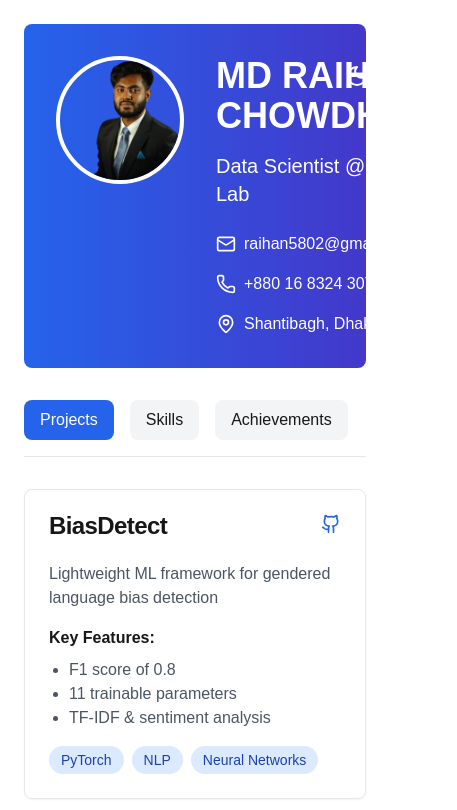
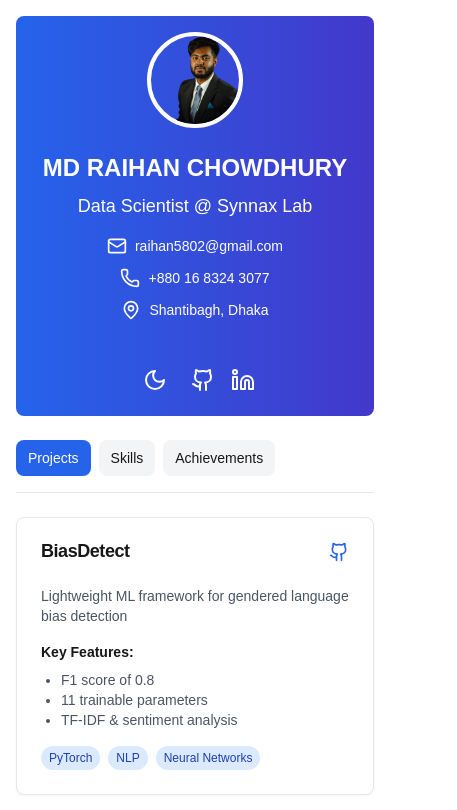
Before and after one commit to raihan5802/Portfolio, a Next.js app: page / in a window 390 px wide. Shown: the top 810 px of the page, 457 px wide, since content can reach past the window. Built offline with nearby package versions, Linux system fonts and the light colour scheme.

Commit message:
Update page.tsx

```diff
--- a/src/app/page.tsx
+++ b/src/app/page.tsx
@@ -69,35 +69,35 @@ export default function Home() {
   ];
 
   return (
-   <div className="max-w-6xl mx-auto p-6 space-y-8 dark:bg-gray-900 min-h-screen">
-     <div className="bg-gradient-to-r from-blue-600 to-indigo-700 dark:from-blue-900 dark:to-indigo-900 text-white rounded-lg p-8">
-       <div className="flex justify-between items-start">
-         <div className="flex gap-8 items-start">
+    <div className="max-w-6xl mx-auto p-4 md:p-6 space-y-6 md:space-y-8 dark:bg-gray-900 min-h-screen">
+      <div className="bg-gradient-to-r from-blue-600 to-indigo-700 dark:from-blue-900 dark:to-indigo-900 text-white rounded-lg p-4 md:p-8">
+        <div className="flex flex-col md:flex-row justify-between items-center md:items-start gap-6 md:gap-0">
+          <div className="flex flex-col md:flex-row items-center md:items-start gap-6 md:gap-8">
             <img
               src="/profile.png"
               alt="Profile"
-             className="w-32 h-32 rounded-full object-cover border-4 border-white"
+              className="w-24 h-24 md:w-32 md:h-32 rounded-full object-cover border-4 border-white"
             />
-           <div>
-             <h1 className="text-4xl font-bold mb-4">MD RAIHAN CHOWDHURY</h1>
-             <h2 className="text-xl mb-6">Data Scientist @ Synnax Lab</h2>
-             <div className="flex flex-wrap gap-4">
-               <a href="mailto:raihan5802@gmail.com" className="flex items-center gap-2 hover:text-blue-200">
+            <div className="text-center md:text-left">
+              <h1 className="text-2xl md:text-4xl font-bold mb-2 md:mb-4">MD RAIHAN CHOWDHURY</h1>
+              <h2 className="text-lg md:text-xl mb-4 md:mb-6">Data Scientist @ Synnax Lab</h2>
+              <div className="flex flex-col md:flex-row flex-wrap gap-3 md:gap-4">
+                <a href="mailto:raihan5802@gmail.com" className="flex items-center justify-center md:justify-start gap-2 hover:text-blue-200">
                   <Mail className="w-5 h-5" />
-                 <span>raihan5802@gmail.com</span>
+                  <span className="text-sm md:text-base">raihan5802@gmail.com</span>
                 </a>
-               <a href="tel:+8801683243077" className="flex items-center gap-2 hover:text-blue-200">
+                <a href="tel:+8801683243077" className="flex items-center justify-center md:justify-start gap-2 hover:text-blue-200">
                   <Phone className="w-5 h-5" />
-                 <span>+880 16 8324 3077</span>
+                  <span className="text-sm md:text-base">+880 16 8324 3077</span>
                 </a>
-               <div className="flex items-center gap-2">
+                <div className="flex items-center justify-center md:justify-start gap-2">
                   <MapPin className="w-5 h-5" />
-                 <span>Shantibagh, Dhaka</span>
+                  <span className="text-sm md:text-base">Shantibagh, Dhaka</span>
                 </div>
               </div>
             </div>
           </div>
-         <div className="flex gap-4 items-center">
+          <div className="flex gap-4 items-center mt-4 md:mt-0">
             <button
               onClick={() => setTheme(theme === 'light' ? 'dark' : 'light')}
               className="p-2 rounded-full hover:bg-white/20"
@@ -114,12 +114,12 @@ export default function Home() {
         </div>
       </div>
 
-     <div className="flex gap-4 border-b pb-4">
+      <div className="flex flex-wrap gap-2 md:gap-4 border-b pb-4">
         {['projects', 'skills', 'achievements'].map((section) => (
           <button
             key={section}
             onClick={() => setActiveSection(section)}
-           className={`px-4 py-2 rounded-lg transition-colors ${
+            className={`px-3 md:px-4 py-2 rounded-lg transition-colors text-sm md:text-base ${
               activeSection === section
                 ? 'bg-blue-600 text-white'
                 : 'bg-gray-100 hover:bg-gray-200 dark:bg-gray-800 dark:text-white dark:hover:bg-gray-700'
@@ -130,10 +130,10 @@ export default function Home() {
         ))}
       </div>
 
-     <div className="grid gap-6">
+      <div className="grid gap-4 md:gap-6">
         {activeSection === 'projects' && (
           <motion.div
-           className="grid md:grid-cols-2 gap-6"
+            className="grid md:grid-cols-2 gap-4 md:gap-6"
             initial={{ opacity: 0 }}
             animate={{ opacity: 1 }}
             transition={{ duration: 0.5 }}
@@ -148,7 +148,7 @@ export default function Home() {
                 <Card className="hover:shadow-lg transition-shadow dark:bg-gray-800 dark:text-white">
                   <CardHeader>
                     <div className="flex justify-between items-start">
-                     <CardTitle>{project.title}</CardTitle>
+                      <CardTitle className="text-lg md:text-xl">{project.title}</CardTitle>
                       <a href={project.github} target="_blank" rel="noopener noreferrer"
                          className="text-blue-600 hover:text-blue-800 dark:text-blue-400 dark:hover:text-blue-300">
                         <Github className="w-5 h-5" />
@@ -156,11 +156,11 @@ export default function Home() {
                     </div>
                   </CardHeader>
                   <CardContent>
-                   <p className="mb-4 text-gray-600 dark:text-gray-300">{project.description}</p>
+                    <p className="mb-4 text-sm md:text-base text-gray-600 dark:text-gray-300">{project.description}</p>
                     <div className="space-y-4">
                       <div>
-                       <h4 className="font-semibold mb-2">Key Features:</h4>
-                       <ul className="list-disc pl-5 text-gray-600 dark:text-gray-300">
+                        <h4 className="font-semibold mb-2 text-sm md:text-base">Key Features:</h4>
+                        <ul className="list-disc pl-5 text-sm md:text-base text-gray-600 dark:text-gray-300">
                           {project.highlights.map((highlight) => (
                             <li key={highlight}>{highlight}</li>
                           ))}
@@ -168,7 +168,7 @@ export default function Home() {
                       </div>
                       <div className="flex flex-wrap gap-2">
                         {project.tech.map((tech) => (
-                         <span key={tech} className="px-3 py-1 bg-blue-100 text-blue-800 dark:bg-blue-900 dark:text-blue-100 rounded-full text-sm">
+                          <span key={tech} className="px-2 md:px-3 py-1 bg-blue-100 text-blue-800 dark:bg-blue-900 dark:text-blue-100 rounded-full text-xs md:text-sm">
                             {tech}
                           </span>
                         ))}
@@ -183,7 +183,7 @@ export default function Home() {
 
         {activeSection === 'skills' && (
           <motion.div
-           className="grid md:grid-cols-2 lg:grid-cols-3 gap-6"
+            className="grid md:grid-cols-2 lg:grid-cols-3 gap-4 md:gap-6"
             initial={{ opacity: 0 }}
             animate={{ opacity: 1 }}
             transition={{ duration: 0.5 }}
@@ -197,12 +197,12 @@ export default function Home() {
               >
                 <Card className="hover:shadow-lg transition-shadow dark:bg-gray-800 dark:text-white">
                   <CardHeader>
-                   <CardTitle>{category}</CardTitle>
+                    <CardTitle className="text-lg md:text-xl">{category}</CardTitle>
                   </CardHeader>
                   <CardContent>
                     <div className="flex flex-wrap gap-2">
                       {skillList.map((skill) => (
-                       <span key={skill} className="px-3 py-1 bg-gray-100 dark:bg-gray-700 dark:text-white rounded-full text-sm">
+                        <span key={skill} className="px-2 md:px-3 py-1 bg-gray-100 dark:bg-gray-700 dark:text-white rounded-full text-xs md:text-sm">
                           {skill}
                         </span>
                       ))}
@@ -222,32 +222,32 @@ export default function Home() {
           >
             <Card className="hover:shadow-lg transition-shadow dark:bg-gray-800 dark:text-white">
               <CardHeader>
-               <CardTitle>Achievements & Certifications</CardTitle>
+                <CardTitle className="text-lg md:text-xl">Achievements & Certifications</CardTitle>
               </CardHeader>
               <CardContent>
-               <div className="grid gap-4">
+                <div className="grid gap-3 md:gap-4">
                   {achievements.map((achievement, index) => (
                     <motion.div
                       key={index}
                       initial={{ opacity: 0, x: -20 }}
                       animate={{ opacity: 1, x: 0 }}
                       transition={{ duration: 0.5, delay: index * 0.1 }}
-                     className="flex items-center gap-3 p-3 bg-gray-50 dark:bg-gray-700 rounded-lg"
+                      className="flex items-center gap-3 p-2 md:p-3 bg-gray-50 dark:bg-gray-700 rounded-lg"
                     >
                       <div className="w-2 h-2 bg-blue-600 rounded-full"></div>
-                     <span>{achievement}</span>
+                      <span className="text-sm md:text-base">{achievement}</span>
                     </motion.div>
                   ))}
                   <div className="mt-4 pt-4 border-t dark:border-gray-600">
-                   <h3 className="font-semibold mb-3">Certifications</h3>
+                    <h3 className="font-semibold mb-3 text-base md:text-lg">Certifications</h3>
                     <div className="space-y-3">
                       <div className="flex justify-between items-center">
-                       <span>Foundations of Data Science</span>
-                       <span className="text-green-600 dark:text-green-400">95.50%</span>
+                        <span className="text-sm md:text-base">Foundations of Data Science</span>
+                        <span className="text-green-600 dark:text-green-400 text-sm md:text-base">95.50%</span>
                       </div>
                       <div className="flex justify-between items-center">
-                       <span>Foundations: Data, Data, Everywhere</span>
-                       <span className="text-green-600 dark:text-green-400">98.25%</span>
+                        <span className="text-sm md:text-base">Foundations: Data, Data, Everywhere</span>
+                        <span className="text-green-600 dark:text-green-400 text-sm md:text-base">98.25%</span>
                       </div>
                     </div>
                   </div>
```
Lines whose indentation alone changed are shown as unchanged.
